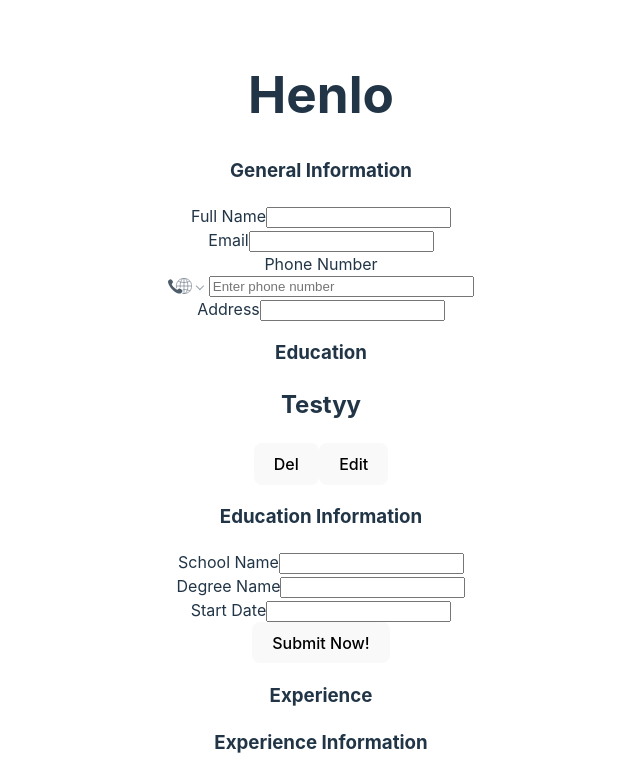
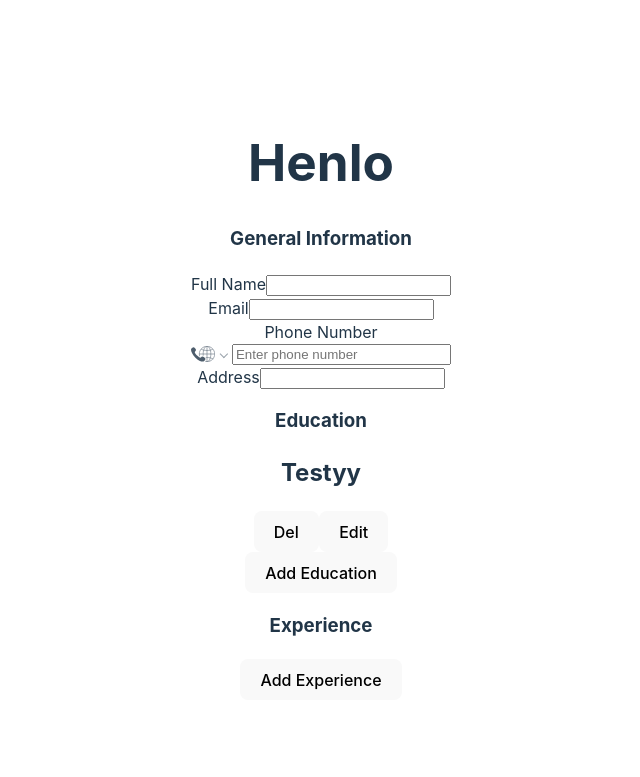
Before and after one commit to Peleton-011/cv-application, a React (Vite) app: page / in a window 1280 px wide. Shown: the top 777 px of the page, without its empty margins (319-959 px from the left). Built offline with nearby package versions, Linux system fonts and the light colour scheme.

Commit message:
Add control over whether the form is being displayed in the SpecialInfo component

```diff
--- a/src/components/SpecialInfo.jsx
+++ b/src/components/SpecialInfo.jsx
@@ -2,6 +2,7 @@ import React from "react";
 import Form from "./Form";
 import SavedInfo from "./SavedInfo";
 import { v4 as uuid } from "uuid";
+import { useState } from "react";
 
 const SpecialInfo = ({
 	infoList,
@@ -11,6 +12,8 @@ const SpecialInfo = ({
 	inputList,
 	name,
 }) => {
+	const [isFormOpen, setIsFormOpen] = useState(false);
+
 	const getOnDelete = (id) => {
 		return (e) => {
 			setInfoList(infoList.filter((info) => info.id !== id));
@@ -34,7 +37,7 @@ const SpecialInfo = ({
 					name={info.schoolName || info.positionName}
 				/>
 			))}
-			{
+			{isFormOpen ? (
 				<Form
 					formName={name + " Information"}
 					submitData={{
@@ -49,6 +52,7 @@ const SpecialInfo = ({
 								},
 							]);
 							setCurrentInfo({});
+							setIsFormOpen(false);
 						},
 					}}
 					inputList={inputList.map((input) => ({
@@ -62,7 +66,9 @@ const SpecialInfo = ({
 						})
 					}
 				/>
-			}
+			) : (
+				<button onClick={(e) => setIsFormOpen(true)}>Add {name}</button>
+			)}
 		</div>
 	);
 };
```
